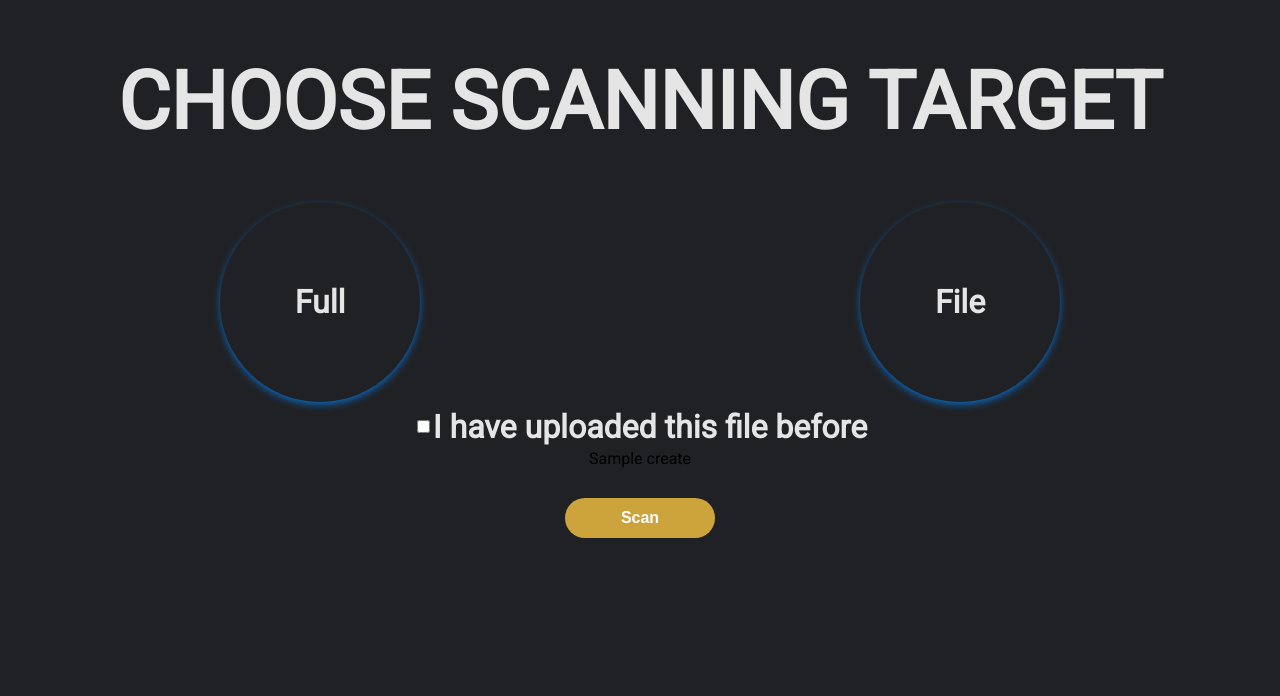
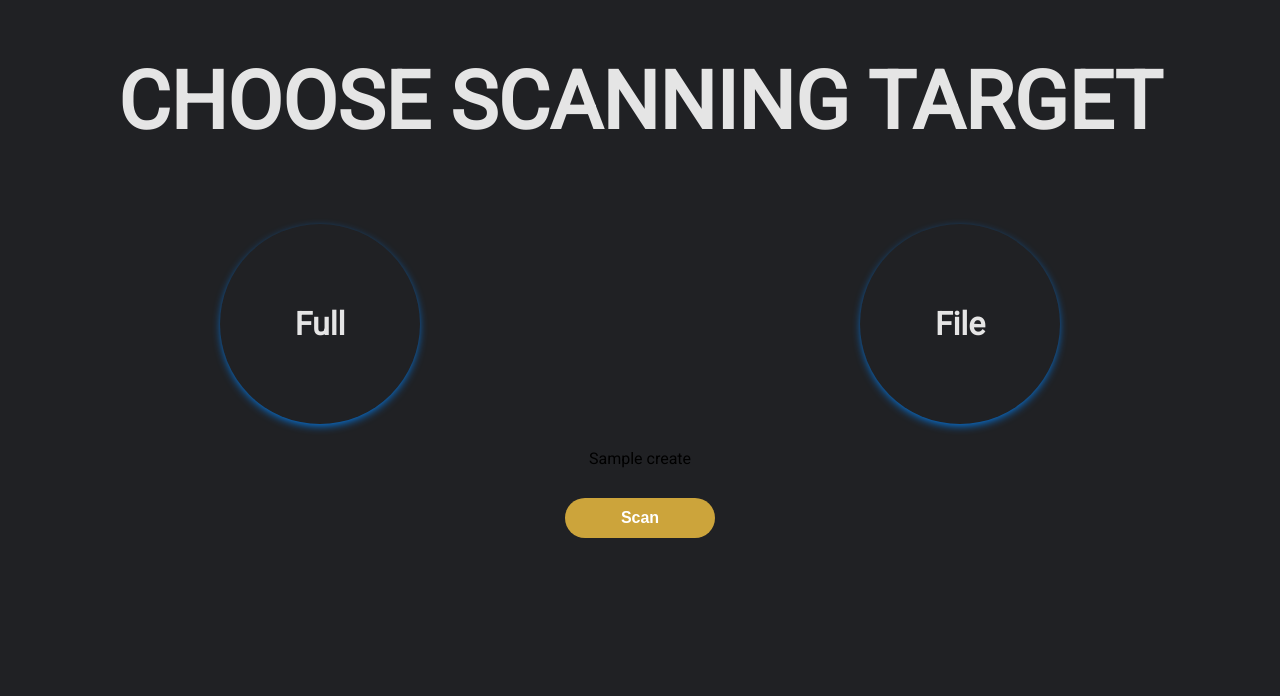
Before and after one commit to AdamKorzun/course-sem6, a Flask app: template templates/scan.html in a window 1280 px wide. Shown: the part 149-845 px from the top of the page. Run offline with Flask 2, Linux system fonts and the light colour scheme; the template is opened without the code that fills it: most values are stand-ins (such as "Sample title", 1, 10 or a date in 2020).

Commit message:
upd html

```diff
--- a/templates/scan.html
+++ b/templates/scan.html
@@ -49,10 +49,10 @@
             </label>
           </div> -->
         </div>
-        <div class="chb">
+        <!-- <div class="chb">
           <input id="ch"type="checkbox" name="added-before" value="">
           <p>I have uploaded this file before</p>
-        </div>
+        </div> -->
 
 
         <!-- <input id="path-input" type="text" name="path" value="" placeholder="Path"> -->
```
